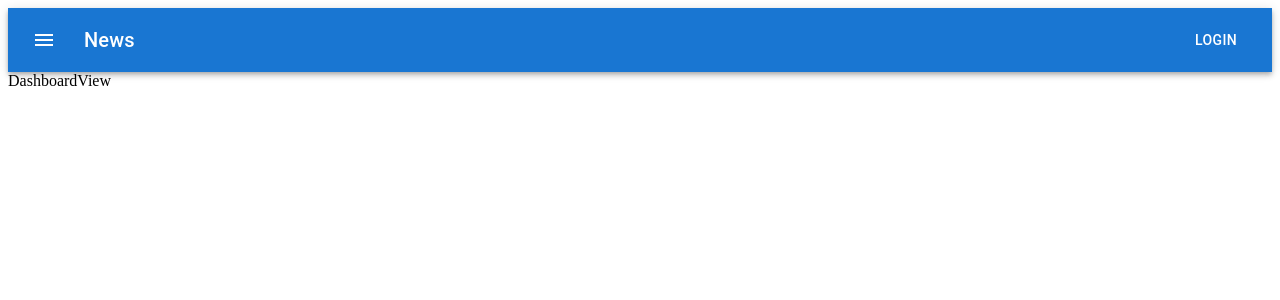
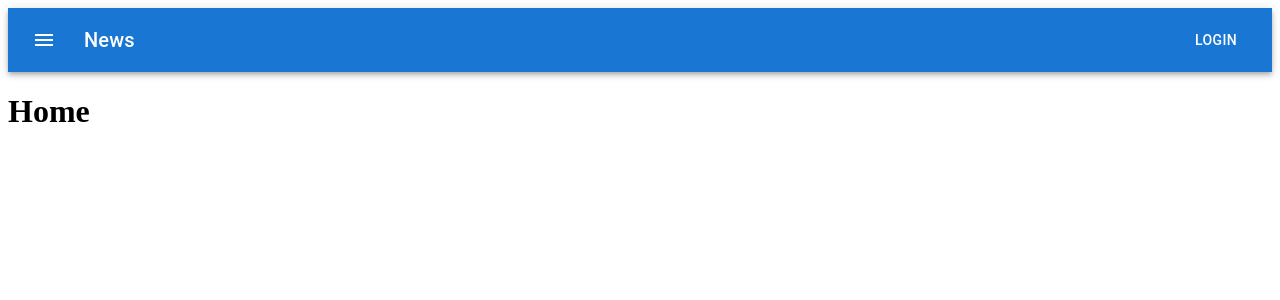
Before and after one commit to Vipershot/Teamsito-Ships, a React (Vite) app: page / in a window 1280 px wide. Shown: the top 300 px of the page. Built offline with nearby package versions, Linux system fonts and the light colour scheme.

Commit message:
Router corregido

```diff
--- a/src/App.jsx
+++ b/src/App.jsx
@@ -1,12 +1,9 @@
 import React from 'react'
-import {DashboardView} from './views'
-import Navbar from './components/molecules/Navbar/Navbar'
+import { Layout } from './components/organism/Layout/Layout'
 function App() {
-
   return (
     <div className="App">
-      <Navbar/>
-      <DashboardView/>
+      <Layout />
     </div>
   )
 }
--- /dev/null
+++ b/src/components/organism/Layout/Layout.jsx
@@ -0,0 +1,12 @@
+import React from 'react'
+import { RouterProvider } from 'react-router-dom'
+import Router from '../../../routes'
+import Navbar from '../../molecules/Navbar/Navbar'
+export const Layout = () => {
+  return (
+    <>
+      <Navbar />
+      <RouterProvider router={Router} />
+    </>
+  )
+}
--- a/src/main.jsx
+++ b/src/main.jsx
@@ -1,11 +1,10 @@
 import React from 'react'
 import ReactDOM from 'react-dom/client'
-import { RouterProvider } from 'react-router-dom'
+import App from './App'
 
-import Router from './routes/Route.jsx'
 
 ReactDOM.createRoot(document.getElementById('root')).render(
   <React.StrictMode>
-    <RouterProvider router={Router} />
+    <App/>
   </React.StrictMode>
 )
--- a/src/routes/Route.jsx
+++ b/src/routes/index.jsx
@@ -1,11 +1,10 @@
 import { createBrowserRouter } from 'react-router-dom'
-import App from '../App'
-import { About, Error } from '../views/index'
+import { About, Error, Home } from '../views/index'
 
 const Router = createBrowserRouter([
   {
     path: '/',
-    element: <App />,
+    element: <Home />,
     errorElement: <Error />
   },
   {
```
